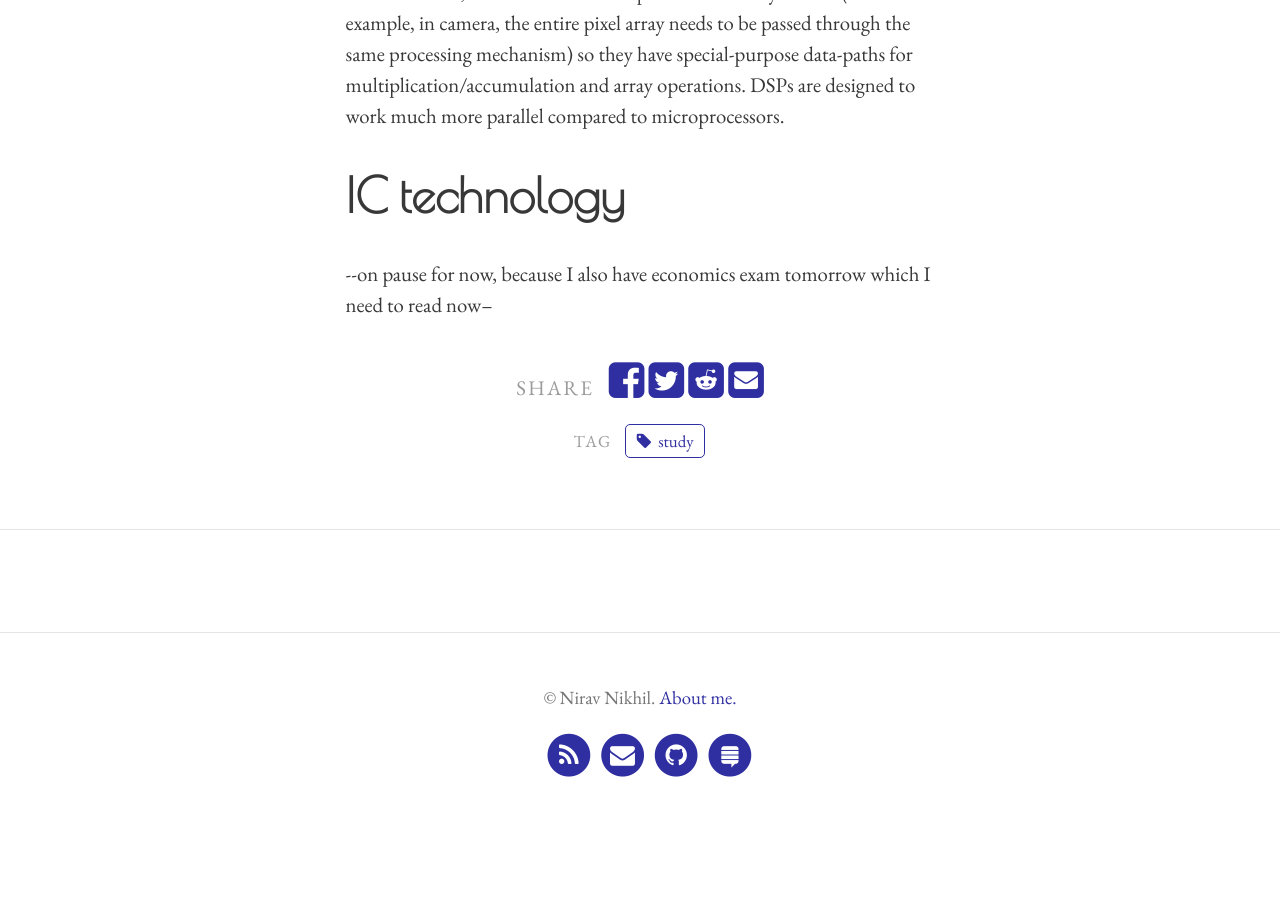
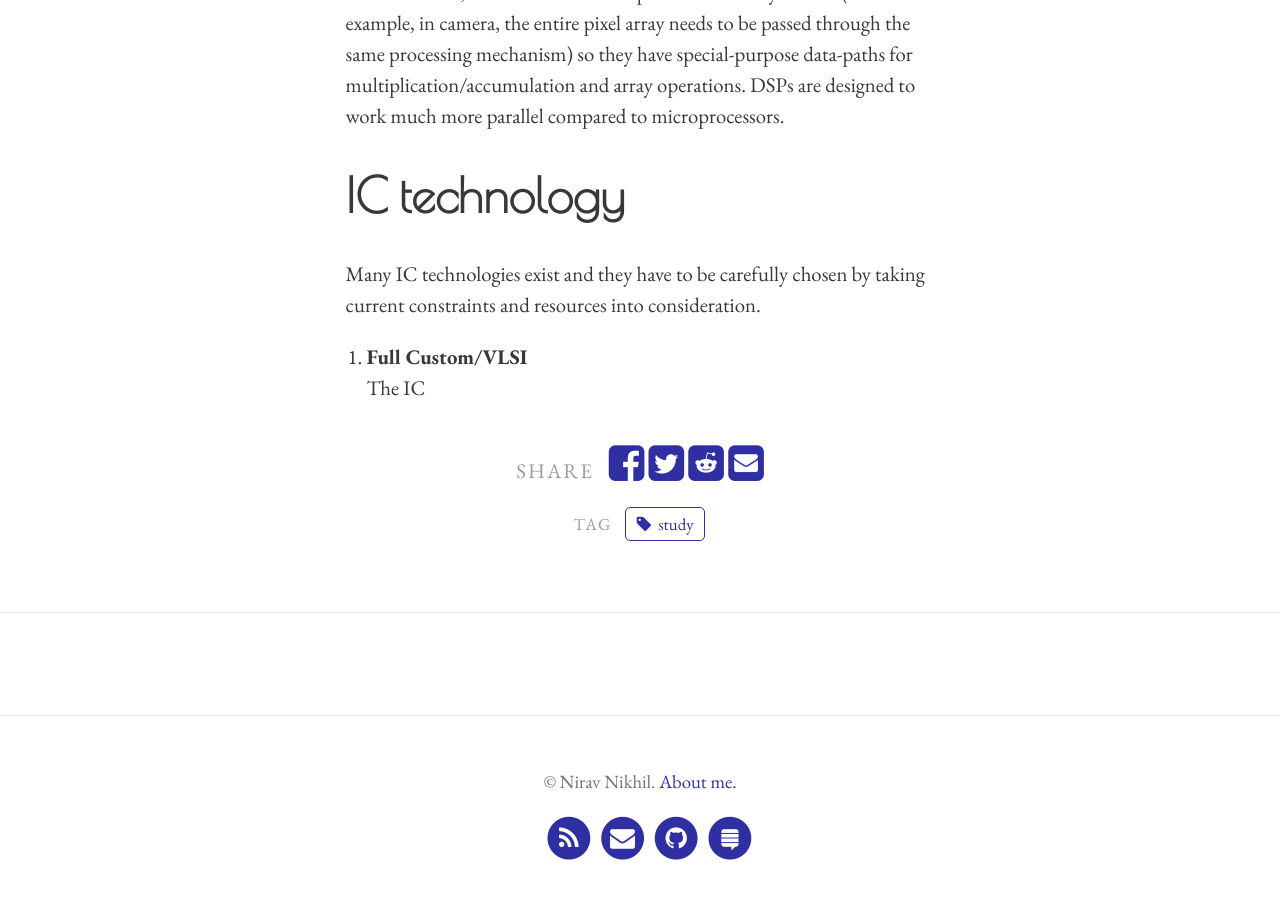
Before and after one commit to niravcodes/niravcodes.github.io, a Jekyll site: the page built from _posts/2019-08-08-studying-embedded-system-design-for-assessment.md, in a window 1280 px wide and 900 px high, scrolled down 8800 px. Built offline with Jekyll 4.4.1, drawn with Linux system fonts in a browser that asks for light colours; comment, search, counter and statistics services are not loaded; before the commit the page ends 9651 px from its top, so only the background shows below that.

Commit message:
Update from Forestry.io nirav Nikhil updated _posts/2019-08-08-studying-embedded-system-design-for-assessment.md

```diff
--- a/_posts/2019-08-08-studying-embedded-system-design-for-assessment.md
+++ b/_posts/2019-08-08-studying-embedded-system-design-for-assessment.md
@@ -117,4 +117,7 @@ Digital Signal Processors are microprocessors designed specifically for processi
 
 # IC technology
 
-\--on pause for now, because I also have economics exam tomorrow which I need to read now--
+Many IC technologies exist and they have to be carefully chosen by taking current constraints and resources into consideration.
+
+1. **Full Custom/VLSI**
+   The IC
```
Also changed, not shown: .forestry/settings.yml.
